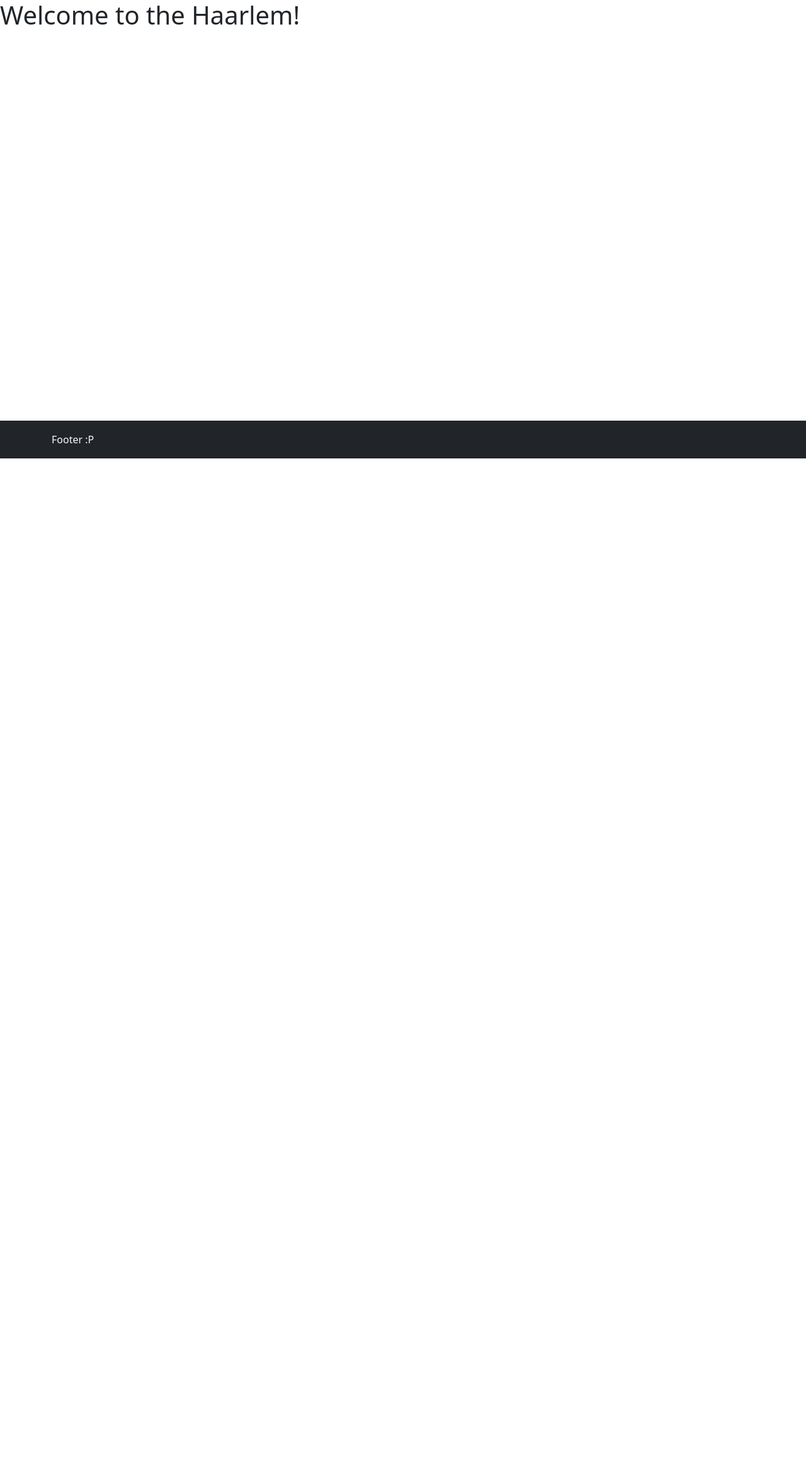
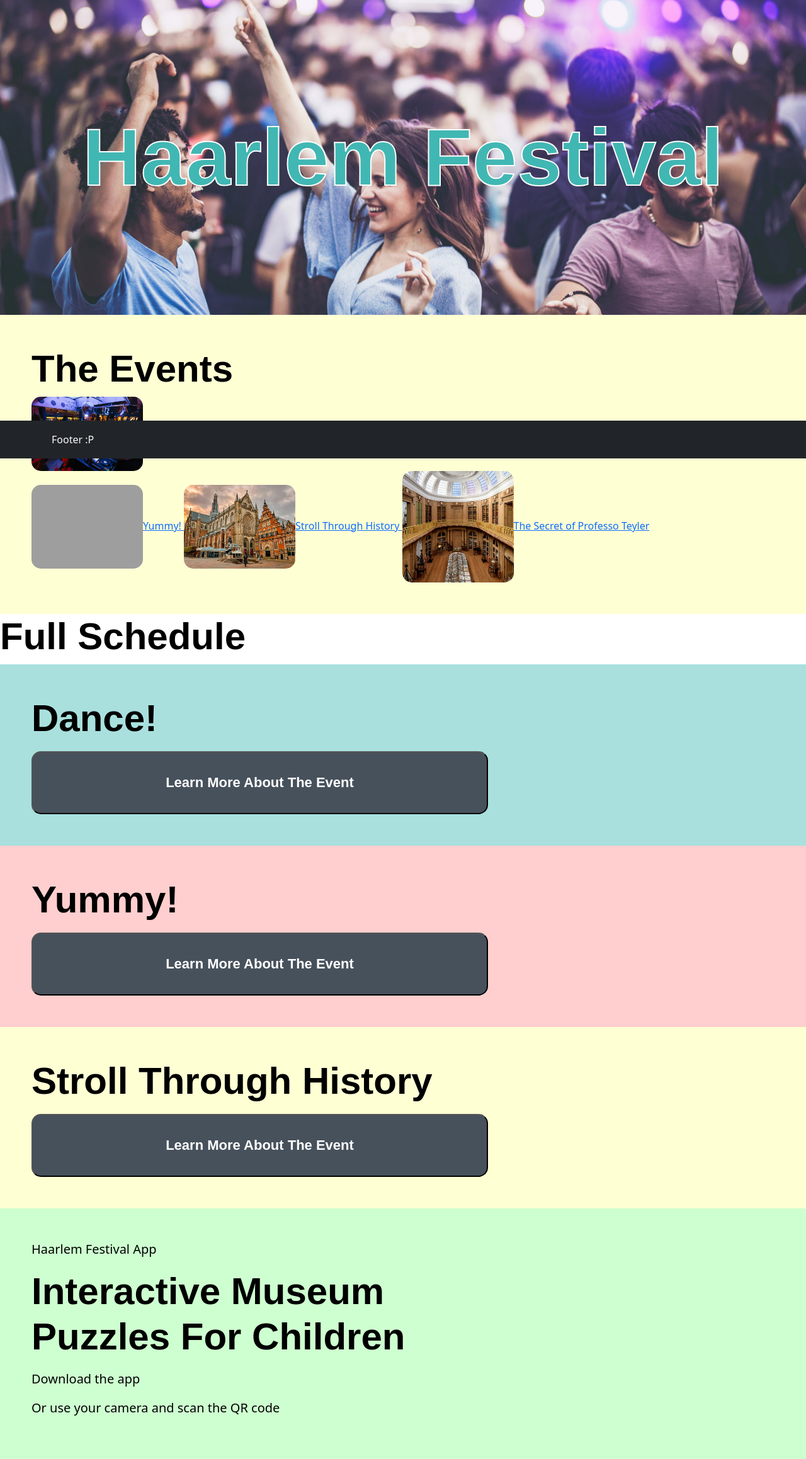
Before and after one commit to CodrinCalin/HaarlemFestival, a PHP site: template app/views/home/index.php in a window 1280 px wide. Shown: the part 72-2389 px from the top of the page at 63% size. Before the commit the page ends 800 px from the top, so only its background shows below. Run offline with PHP 8.4, Linux system fonts and the light colour scheme; the template is opened without the code that fills it, so the values that code supplies are empty; grey boxes are pictures that could not be loaded.

Commit message:
homepage php + css, history php

```diff
--- /dev/null
+++ b/app/public/css/home_style.css
@@ -0,0 +1,144 @@
+
+
+.headerContainer {
+    position: relative;
+    text-align: center;
+}
+
+#homeHeader {
+    color: #41B7B3;
+    text-align: center;
+    -webkit-text-stroke-width: 2px;
+    -webkit-text-stroke-color: white;
+    font-family: "Montserrat", sans-serif;
+    font-size: 128px;
+    font-weight: 700;
+    width: 100%;
+    position: absolute;
+    top: 50%;
+    left: 50%;
+    transform: translate(-50%, -50%);
+}
+
+#headerImage {
+    /*width: 100%;
+
+    height: 100%;*/
+
+    width: auto;
+    height: auto;
+    min-width: 100%;
+/*    min-height: 50%;*/
+    max-height: 500px;
+    overflow: hidden;
+    object-fit: cover;
+
+}
+
+#eventOverview {
+    background-color: #FFFFD4;
+    padding: 50px;
+}
+
+#navFrame {
+    display: inline-flex;
+    padding: 50px 0px 25px 0px;
+    justify-content: center;
+    align-items: center;
+    gap: 50px;
+}
+
+#navFrameCard {
+    display: list-item;
+    width: 425px;
+    height: 317px;
+    flex-direction: column;
+    justify-content: center;
+    align-items: center;
+    gap: 15px;
+}
+
+#eventOverview a {
+/*    background-color: #FFFFD4;
+    color: #000;
+    font-feature-settings: 'clig' off, 'liga' off;
+
+    font-size: 20px;
+    font-style: normal;
+    font-weight: 500;
+    font-family: "Montserrat", sans-serif;*/
+
+}
+
+.smtsmtimg {/*
+    width: 425px;
+    height: 275px;*/
+    width: 15%;
+    border-radius: 15px;
+}
+
+.homeButton {
+    width: 725px;
+    height: 100px;
+    border-radius: 15px;
+    background: #47515C;
+    color: #FFF;
+    text-align: center;
+    font-family: "Montserrat", sans-serif;
+    font-size: 22px;
+    font-weight: 700;
+}
+
+.homeButton:hover {
+    box-shadow: 0px 4px 4px 0px rgba(0, 0, 0, 0.25);
+    background: #363F48;
+}
+
+.header {
+    color: black;
+    font-family: "Montserrat", sans-serif;
+    font-size: 60px;
+    font-style: normal;
+    font-weight: 700;
+}
+
+p {
+    color: #000;
+    font-feature-settings: 'clig' off, 'liga' off;
+
+    font-size: 20px;
+    font-style: normal;
+    font-weight: 500;
+}
+
+#yummy {
+    padding: 50px;
+    justify-content: center;
+    align-items: center;
+    gap: 50px;
+    background-color: #FFCECE;
+}
+
+#history {
+    padding: 50px;
+    justify-content: center;
+    align-items: center;
+    gap: 50px;
+    background-color: #FFFFD4;
+}
+
+#dance {
+    padding: 50px;
+    justify-content: center;
+    align-items: center;
+    gap: 50px;
+    background-color: #A9E0DE;
+}
+
+#teyler {
+    padding: 50px;
+    justify-content: center;
+    align-items: center;
+    gap: 50px;
+    background-color: #CEFFD0;
+}
--- a/app/views/home/about.php
+++ /dev/null
@@ -1,6 +0,0 @@
-<?php
-include __DIR__ . '/../header.php';
-
-echo "<h1>About page!</h1>";
-
-include __DIR__ . '/../footer.php';
--- a/app/views/home/index.php
+++ b/app/views/home/index.php
@@ -1,9 +1,90 @@
+<head>
+    <title>Page Title</title>
+    <link href="/css/home_style.css" rel="stylesheet">
+</head>
+<body>
 <?php
 include __DIR__ . '/../header.php';
 ?>
+<?php
+$service = new \App\Services\textservice();
+?>
 
-<h1>Welcome to the Haarlem!</h1>
+<div class="headerContainer">
+    <p id="homeHeader">Haarlem Festival</p>
+    <img src="\img\festival_home_header.png" alt="header image" id="headerImage">
+</div>
+<div id="eventOverview">
+    <h1 class="header">The Events</h1>
+    <div class="navFrame">
+        <div class="navFrameCard">
+            <a href="#dance">
+                <img src="\img\dance_nav.png" class="smtsmtimg">DANCE!
+            </a>
+        </div>
 
+        <a href="#yummy">
+            <img src="\img\yummy_nav.png" class="smtsmtimg">Yummy!
+        </a>
+        <a href="#history">
+            <img src="\img\history_nav.png" class="smtsmtimg">Stroll Through History
+        </a>
+        <a href="#teyler">
+            <img src="\img\teyler_nav.png" class="smtsmtimg">The Secret of Professo Teyler
+        </a>
+    </div>
+</div>
+<div class="schedule">
+    <?php
+    $text = $service->getTextById(1);
+    ?>
+    <h1 class="header">Full Schedule</h1>
+    <h2><?=$text->text ?></h2>
+</div>
+<div class="events">
+    <div id="dance">
+        <?php
+        $text = $service->getTextById(2);
+        ?>
+        <h1 class="header">
+            Dance!
+        </h1>
+        <p><?=nl2br($text->text)?></p>
+        <button class="homeButton">Learn More About The Event</button>
+    </div>
+    <div id="yummy">
+        <?php
+        $text = $service->getTextById(3);
+        ?>
+        <h1 class="header">
+            Yummy!
+        </h1>
+        <p><?=nl2br($text->text)?></p>
+        <button class="homeButton">Learn More About The Event</button>
+    </div>
+    <div id="history">
+        <?php
+        $text = $service->getTextById(4);
+        ?>
+        <h1 class="header">
+            Stroll Through History
+        </h1>
+        <p><?=nl2br($text->text)?></p>
+        <a href="/history"><button class="homeButton">Learn More About The Event</button></a>
+    </div>
+    <div id="teyler">
+        <?php
+        $text = $service->getTextById(5);
+        ?>
+        <p>Haarlem Festival App</p>
+        <h1 class="header">Interactive Museum <br> Puzzles For Children</h1>
+        <p><?=nl2br($text->text)?></p>
+        <p>Download the app</p>
+        <p>Or use your camera and scan the QR code</p>
+    </div>
+</div>
 <?php
 include __DIR__ . '/../footer.php';
 ?>
+</body>
+</html>
```
Also changed, not shown: app/controllers/HistoryController.php (added, +11 -0 lines), app/models/Text.php (added, +8 -0 lines), app/repositories/textrepository.php (added, +52 -0 lines), app/services/textservice.php (added, +28 -0 lines), app/views/history/index.php (added, +96 -0 lines), app/composer.json (line endings or trailing spaces), app/public/img/dance_nav.png (added), app/public/img/festival_home_header.png (added), app/public/img/history_nav.png (added), app/public/img/teyler_nav.png (added), 1 other file.
